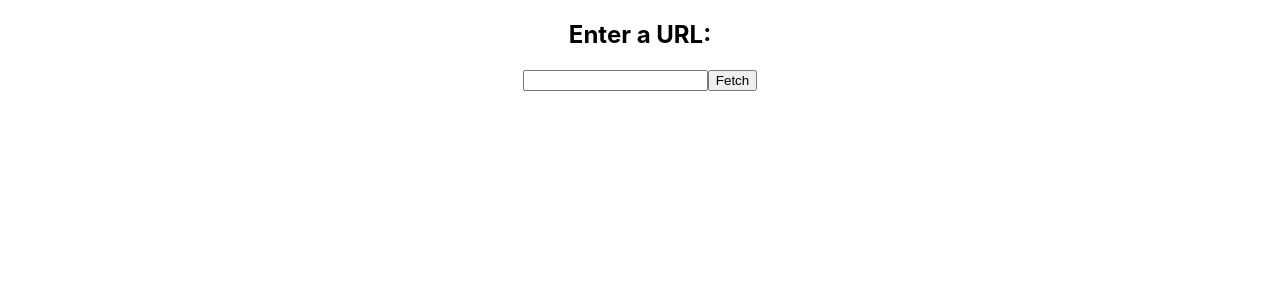
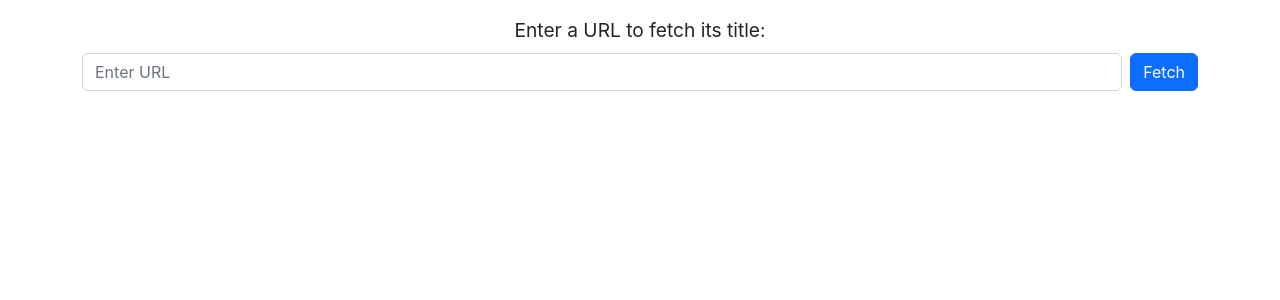
Before and after one commit to desophos/titlebot-frontend, a React (Create React App) app: page / in a window 1280 px wide. Shown: the top 300 px of the page. Built offline with nearby package versions, Linux system fonts and the light colour scheme.

Commit message:
Style with bootstrap

```diff
--- a/public/index.html
+++ b/public/index.html
@@ -11,6 +11,12 @@
     />
     <link rel="apple-touch-icon" href="%PUBLIC_URL%/logo192.png" />
     <link rel="manifest" href="%PUBLIC_URL%/manifest.json" />
+    <link
+      rel="stylesheet"
+      href="https://cdn.jsdelivr.net/npm/bootstrap@5.2.3/dist/css/bootstrap.min.css"
+      integrity="sha384-rbsA2VBKQhggwzxH7pPCaAqO46MgnOM80zW1RWuH61DGLwZJEdK2Kadq2F9CUG65"
+      crossorigin="anonymous"
+    />
     <title>Titlebot</title>
   </head>
   <body>
--- a/src/App.jsx
+++ b/src/App.jsx
@@ -1,6 +1,12 @@
 import React, { useState } from "react";
 import { nanoid } from "nanoid";
 import Result from "./components/Result";
+import Container from "react-bootstrap/Container";
+import Row from 'react-bootstrap/Row';
+import Col from 'react-bootstrap/Col';
+import Stack from 'react-bootstrap/Stack';
+import Button from 'react-bootstrap/Button';
+import Form from 'react-bootstrap/Form';
 
 export default function App(props) {
   const [results, setResults] = useState(props.results);
@@ -35,13 +41,30 @@ export default function App(props) {
   ));
 
   return (
-    <div className="App">
-      <form onSubmit={handleSubmit}>
-        <h2><label htmlFor="url-input">Enter a URL:</label></h2>
-        <input type="text" id="url-input" name="url" autoComplete="off" />
-        <button type="submit">Fetch</button>
-      </form>
-      <ul id="results">{resultList}</ul>
-    </div>
+    <Container className="App">
+      <Stack gap={3}>
+        <div />
+        <div className="sticky-top">
+          <Form onSubmit={handleSubmit}>
+            <Form.Label htmlFor="url-input">Enter a URL to fetch its title:</Form.Label>
+            <Stack direction="horizontal" gap={2}>
+              <Form.Control type="text" placeholder="Enter URL" id="url-input" name="url" autoComplete="off" />
+              <Button variant="primary" type="submit">Fetch</Button>
+            </Stack>
+          </Form>
+        </div>
+        <Container>
+          <Row>
+            <Col />
+            <Col md="auto">
+              <Stack gap={1} id="results">
+                {resultList}
+              </Stack>
+            </Col>
+            <Col />
+          </Row>
+        </Container>
+      </Stack>
+    </Container>
   );
 }
--- a/src/components/Result.jsx
+++ b/src/components/Result.jsx
@@ -1,11 +1,12 @@
 import React from "react";
+import Stack from 'react-bootstrap/Stack';
 
 export default function Result(props) {
     return (
-        <li id={props.id}>
-            <img src={props.iconUrl} />
-            <span> | </span>
-            <span>{props.title}</span>
-        </li>
+        <Stack id={props.id} direction="horizontal" gap={1}>
+            <div><img src={props.iconUrl} /></div>
+            <div className="vr" />
+            <div>{props.title}</div>
+        </Stack>
     );
 }
--- a/src/index.css
+++ b/src/index.css
@@ -7,3 +7,7 @@ body {
   -webkit-font-smoothing: antialiased;
   -moz-osx-font-smoothing: grayscale;
 }
+
+label {
+  font-size: larger;
+}
```
